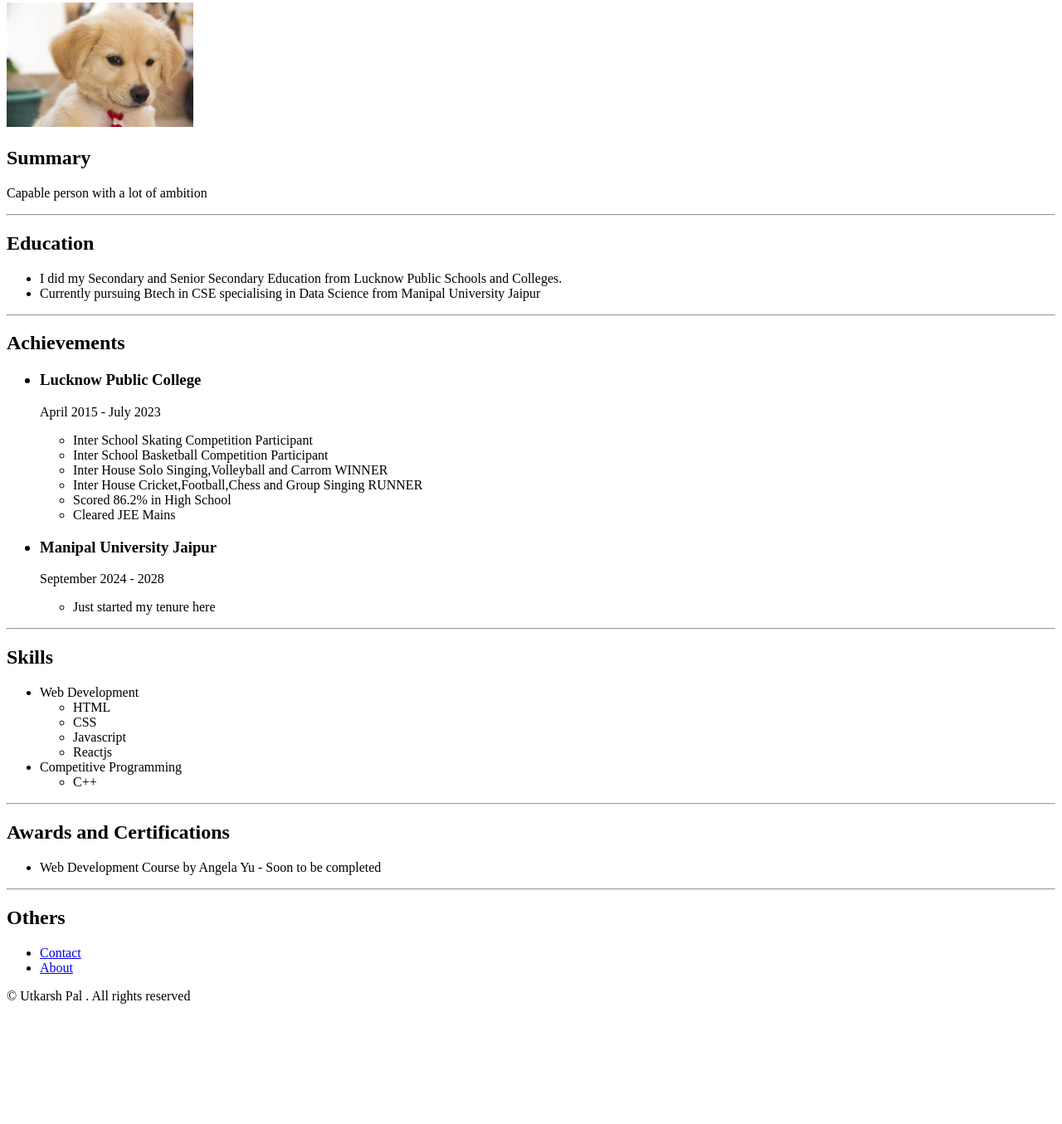
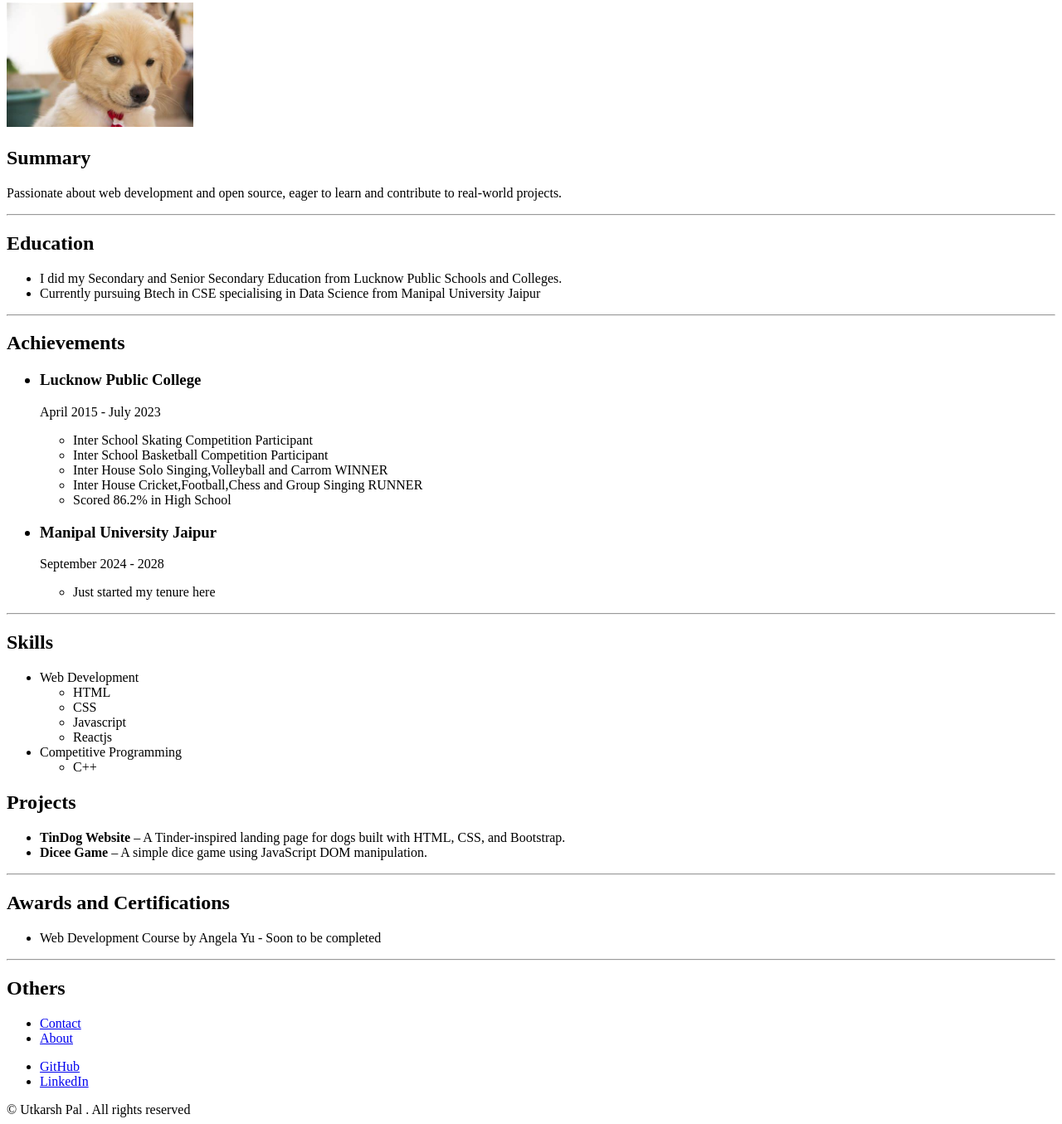
Before and after one commit to utkarshp2829/My-Resume, a plain HTML site: page index.html in a window 1280 px wide. Shown: the part 77-1432 px from the top of the page at 83% size. Before the commit the page ends 1295 px from the top, so only its background shows below. Drawn offline with Linux system fonts and the light colour scheme.

Commit message:
index.html

```diff
--- a/index.html
+++ b/index.html
@@ -9,7 +9,7 @@
     <h1>Utkarsh Pal</h1>
     <img src="./dog.png" alt="My photograph" height="150"/>
     <h2>Summary</h2>
-    <p>Capable person with a lot of ambition</p>
+    <p>Passionate about web development and open source, eager to learn and contribute to real-world projects.</p>
     <hr />
     <h2>Education</h2>
     <ul>
@@ -27,7 +27,6 @@
             <li>Inter House Solo Singing,Volleyball and Carrom WINNER</li>
             <li>Inter House Cricket,Football,Chess and Group Singing RUNNER </li>
             <li>Scored 86.2% in High School</li>
-            <li>Cleared JEE Mains</li>
         </ul>
         <h3><li>Manipal University Jaipur</li></h3>
         <p>September 2024 - 2028</p>
@@ -50,6 +49,12 @@
             <li>C++</li>
         </ul>
     </ul>
+    <h2>Projects</h2>
+        <ul>
+            <li><strong>TinDog Website</strong> – A Tinder-inspired landing page for dogs built with HTML, CSS, and Bootstrap.</li>
+            <li><strong>Dicee Game</strong> – A simple dice game using JavaScript DOM manipulation.</li>
+        </ul>
+
     <hr />
     <h2>Awards and Certifications</h2>
     <ul><li>Web Development Course by Angela Yu - Soon to be completed</li></ul>
@@ -63,6 +68,11 @@
         <a href="../4.3 HTML Porfolio Project/public/about.html">About</a>
         </li>
     </ul>
+    <ul>
+    <li><a href="https://github.com/utkarshp2829">GitHub</a></li>
+    <li><a href="https://www.linkedin.com/in/utkarsh--pal/">LinkedIn</a></li>
+    </ul>
+
     <footer>
         © Utkarsh Pal . All rights reserved
     </footer>
```
